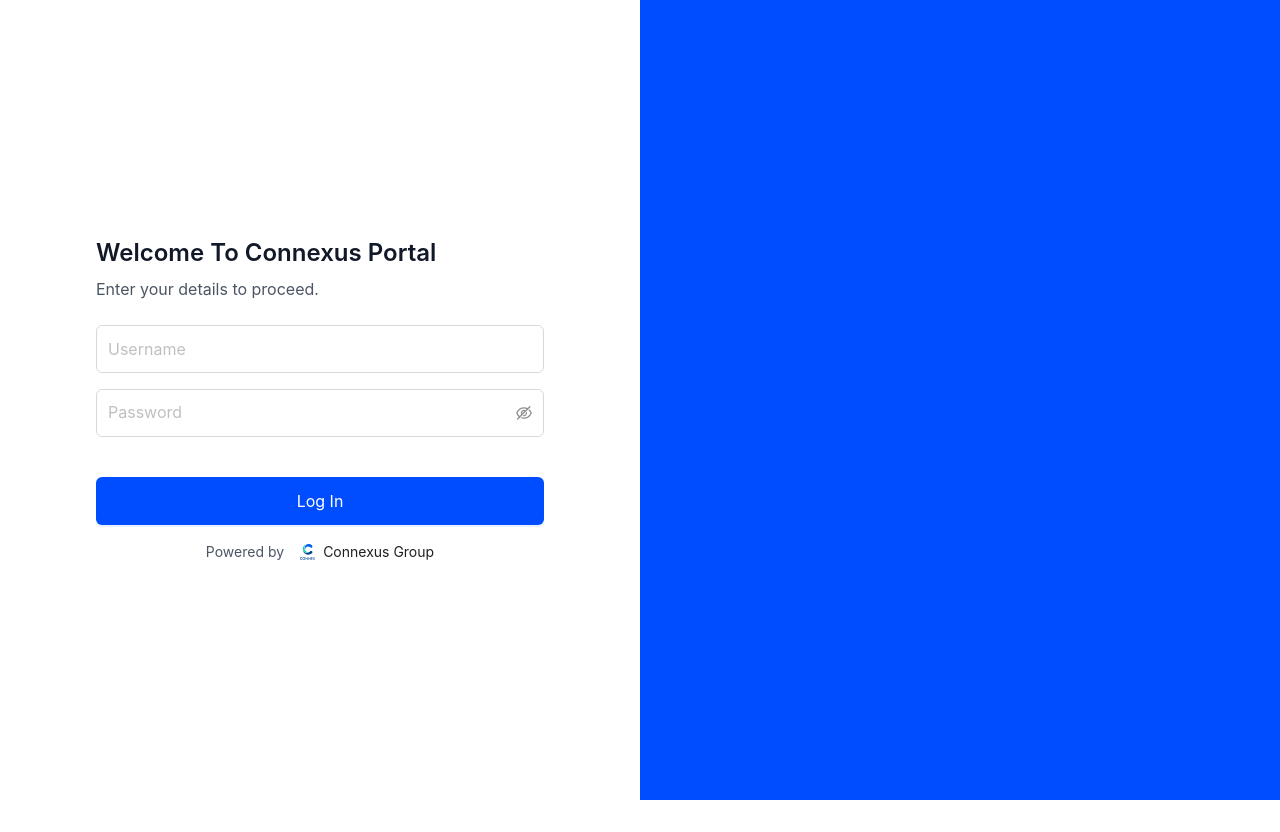
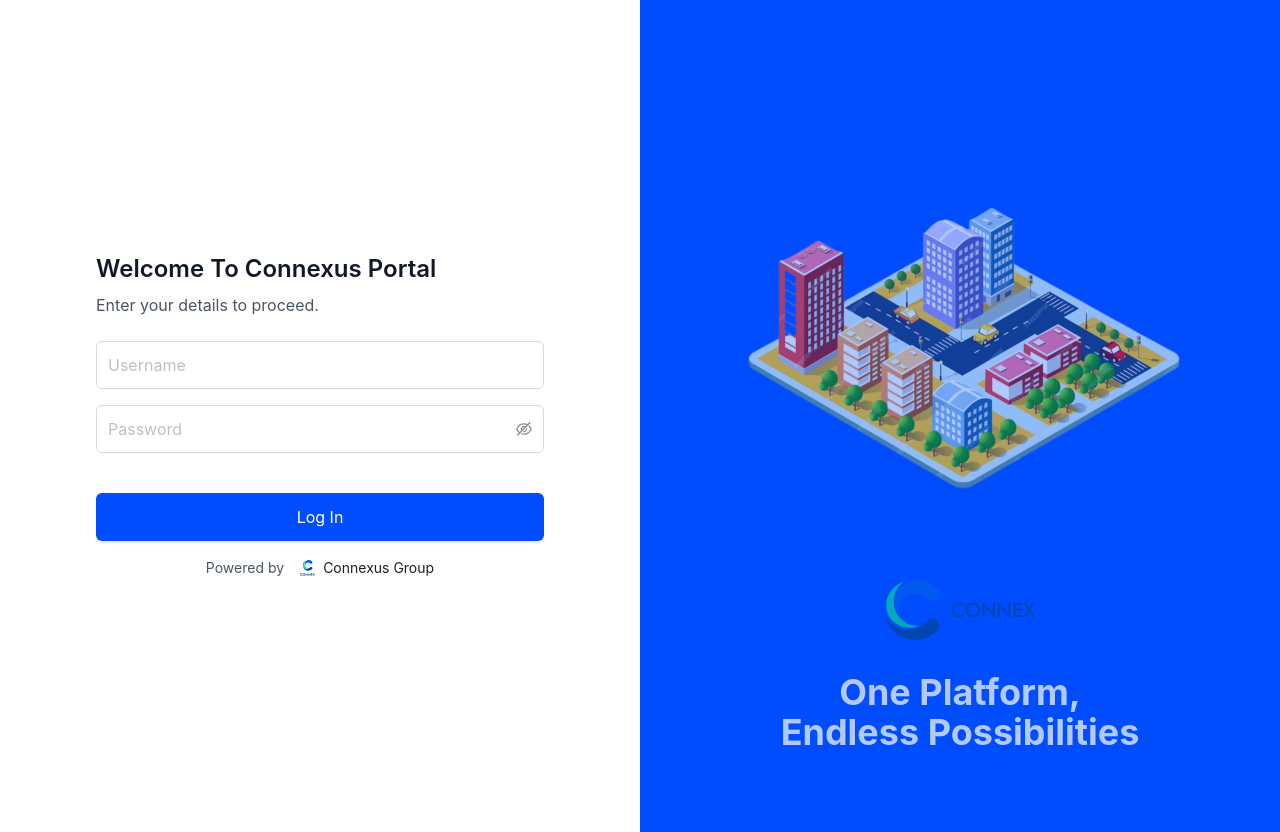
Before and after one commit to bitnovate-labs/nexus-client, a React (Vite) app: page /login in a window 1280 px wide. Before the commit the page ends 800 px from the top, so only its background shows below. Built offline with nearby package versions, Linux system fonts and the light colour scheme.

Commit message:
Updated Login Page

```diff
--- a/src/pages/Login.jsx
+++ b/src/pages/Login.jsx
@@ -5,6 +5,8 @@
 import { useTheme } from "../contexts/ThemeContext";
 
 import ConnexLogo from "../assets/Connex_Logo.svg";
+import SectionImage from "../assets/isometric-building.png";
+import SectionLogo from "../assets/Connex_Logo2.svg";
 
 const Login = () => {
   const navigate = useNavigate();
@@ -145,7 +147,20 @@
       </div>
 
       {/* Right Section - Blue Background */}
-      <div className="hidden md:block w-1/2 bg-blue"></div>
+      <div className="hidden md:block w-1/2 bg-blue dark:bg-white relative">
+        <div className="flex flex-col items-center my-20">
+          <img
+            src={SectionImage}
+            style={{ height: "500px", width: "auto" }}
+            alt="section_image"
+          />
+          <img src={SectionLogo} height={150} width={150} alt="section_logo" />
+          <h1 className="text-4xl font-bold text-center leading-10 text-white dark:text-gray-800 mt-8">
+            One Platform, <br /> Endless Possibilities{" "}
+          </h1>
+          <div className="absolute inset-0 bg-blue bg-opacity-30 dark:bg-transparent"></div>
+        </div>
+      </div>
     </div>
   );
 };
```
Also changed, not shown: src/assets/Connex_Logo2.svg (added), src/assets/isometric-building.png (added).
